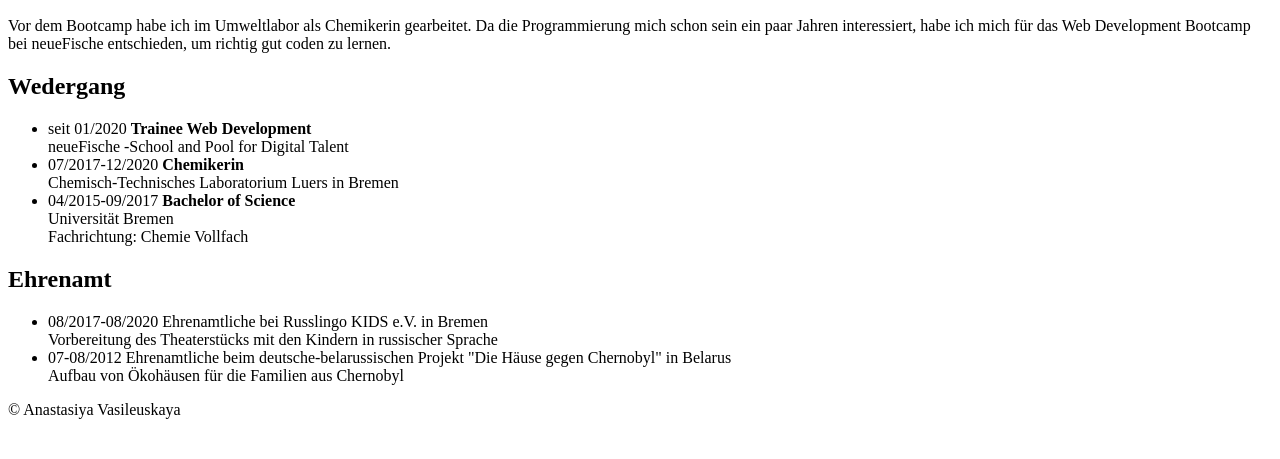
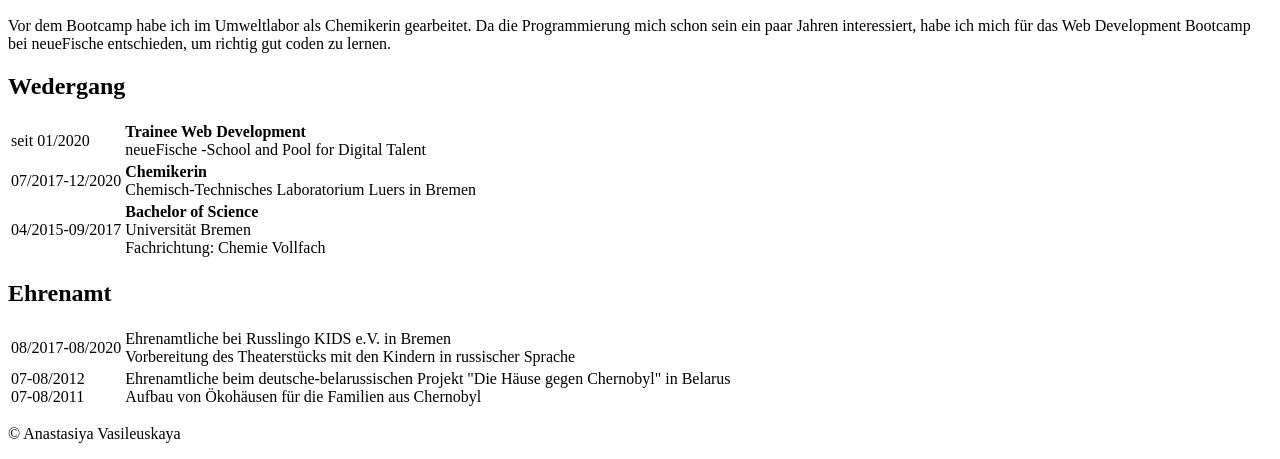
Before and after one commit to AnastasiyaVasileuskaya/personal-webseite, a plain HTML site: page src/index.html in a window 1280 px wide. Shown: the part 1162-1621 px from the top of the page. Before the commit the page ends 1597 px from the top, so only its background shows below. Drawn offline with Linux system fonts and the light colour scheme.

Commit message:
Change biography

```diff
--- a/src/index.html
+++ b/src/index.html
@@ -67,23 +67,37 @@
     </section>
     <section>
         <h2>Wedergang</h2>
-        <ul>
-            <li>seit 01/2020 <b>Trainee Web Development</b><br>
-                neueFische -School and Pool for Digital Talent</li>
-            <li>07/2017-12/2020 <b>Chemikerin</b><br>
-                Chemisch-Technisches Laboratorium Luers in Bremen</li>
-            <li>04/2015-09/2017 <b>Bachelor of Science</b><br>
-                Universität Bremen<br>
-                Fachrichtung: Chemie Vollfach</li>
-        </ul>
+        <table>
+            <tr>
+                <td>seit 01/2020 </td>
+                <td><b>Trainee Web Development</b><br>
+                    neueFische -School and Pool for Digital Talent</td>
+            </tr>
+            <tr>
+                <td>07/2017-12/2020</td>
+                <td><b>Chemikerin</b><br>
+                    Chemisch-Technisches Laboratorium Luers in Bremen</td>
+            </tr>
+            <tr>
+                <td>04/2015-09/2017</td>
+                <td><b>Bachelor of Science</b><br>
+                    Universität Bremen<br>
+                    Fachrichtung: Chemie Vollfach</td>
+            </tr>
+        </table>
         <h2>Ehrenamt</h2>
-        <ul>
-            <li>08/2017-08/2020
-                Ehrenamtliche bei Russlingo KIDS e.V. in Bremen<br>
-                Vorbereitung des Theaterstücks mit den Kindern in russischer Sprache</li>
-            <li>07-08/2012 Ehrenamtliche beim deutsche-belarussischen Projekt "Die Häuse gegen Chernobyl" in Belarus<br>
-                Aufbau von Ökohäusen für die Familien aus Chernobyl</li>
-        </ul>
+        <table>
+            <tr>
+                <td>08/2017-08/2020 </td>
+                <td>Ehrenamtliche bei Russlingo KIDS e.V. in Bremen<br>
+                    Vorbereitung des Theaterstücks mit den Kindern in russischer Sprache</td>
+            </tr>
+            <tr>
+                <td>07-08/2012<br>07-08/2011</td>
+                <td>Ehrenamtliche beim deutsche-belarussischen Projekt "Die Häuse gegen Chernobyl" in Belarus<br>
+                    Aufbau von Ökohäusen für die Familien aus Chernobyl</td>
+            </tr>
+        </table>
     </section>
     <footer>
         <p>© Anastasiya Vasileuskaya</p>
```
